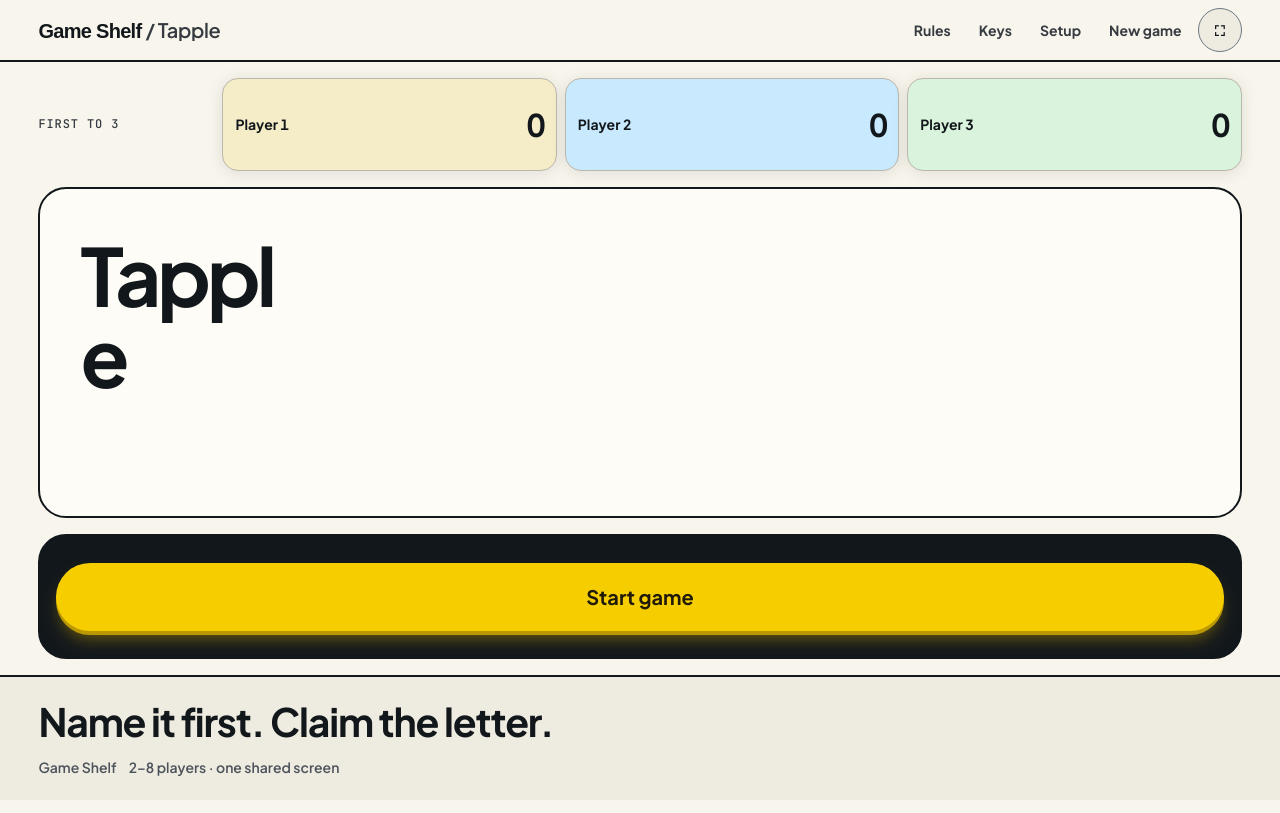
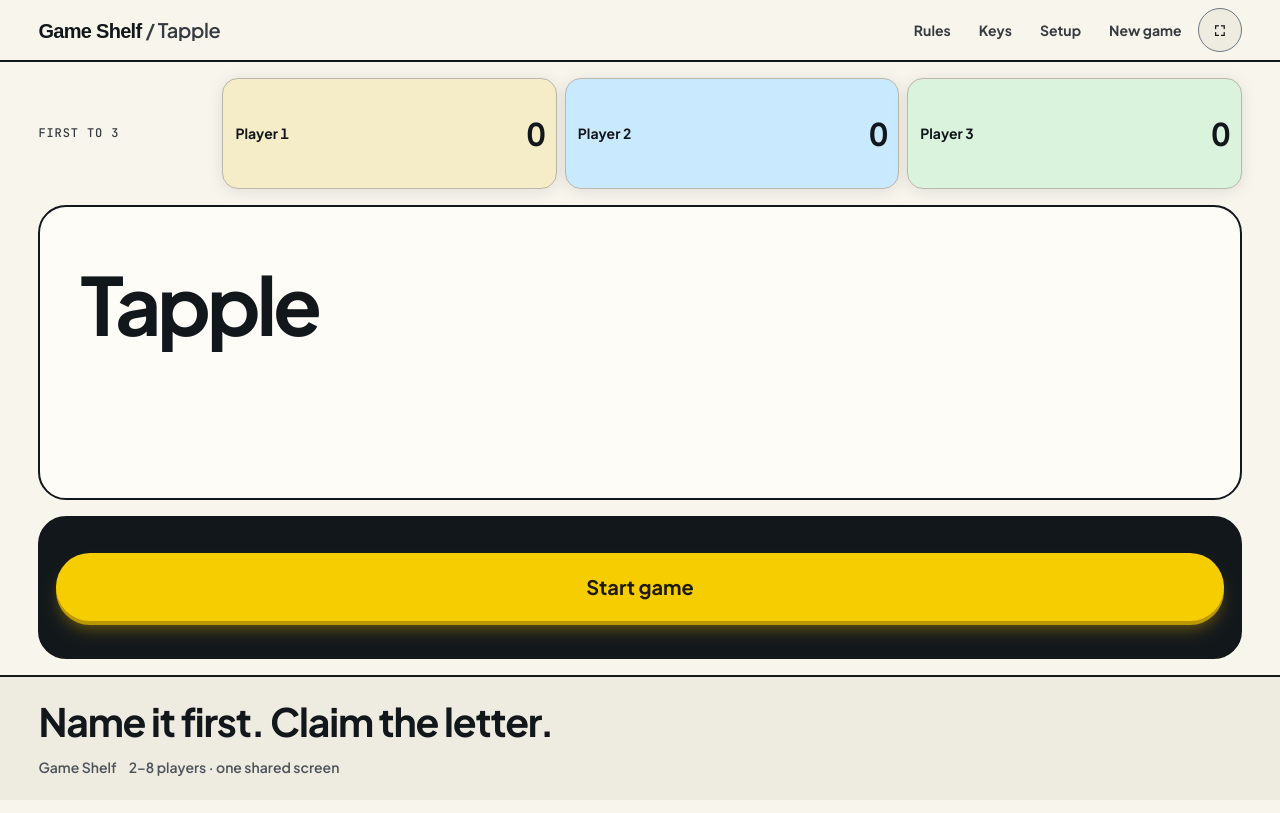
Before and after one commit to highestinthesky/word-games, a website: page games/tapple/index.html in a window 1280 px wide. Drawn offline with Linux system fonts and the light colour scheme.

Commit message:
Keep Tapple heading visible at narrow widths

```diff
--- a/games/tapple/index.html
+++ b/games/tapple/index.html
@@ -9,7 +9,7 @@
     <link rel="preconnect" href="https://fonts.gstatic.com" crossorigin>
     <link href="https://fonts.googleapis.com/css2?family=JetBrains+Mono:wght@400;500&family=Plus+Jakarta+Sans:wght@400;500;600;700&display=swap" rel="stylesheet">
     <link rel="stylesheet" href="./tokens.css?v=20260919-4">
-    <link rel="stylesheet" href="./styles.css?v=20260922-1">
+    <link rel="stylesheet" href="./styles.css?v=20260922-2">
   </head>
   <body>
     <a class="skip-link" href="#game-board">Skip to the game board</a>
--- a/games/tapple/styles.css
+++ b/games/tapple/styles.css
@@ -93,6 +93,7 @@ select:disabled {
 .game-shell {
   display: grid;
   min-block-size: 100dvh;
+  grid-template-columns: minmax(0, 1fr);
   grid-template-rows: auto minmax(0, 1fr) auto;
 }
 
@@ -297,7 +298,9 @@ select:disabled {
 
 .game-content {
   display: grid;
+  min-inline-size: 0;
   inline-size: min(100%, var(--page-max));
+  grid-template-columns: minmax(0, 1fr);
   gap: var(--space-lg);
   margin-inline: auto;
   padding: var(--space-lg) var(--page-gutter) var(--space-xl);
@@ -680,6 +683,12 @@ select:disabled {
   font-size: clamp(var(--text-3xl), 7vw, var(--text-display));
 }
 
+/* The fixed, single-word title must scale before it can break at zoomed widths. */
+.welcome-copy h1 {
+  font-size: min(12vw, var(--text-display));
+  white-space: nowrap;
+}
+
 .board--result {
   align-items: center;
   background: var(--color-mint-soft);
```
